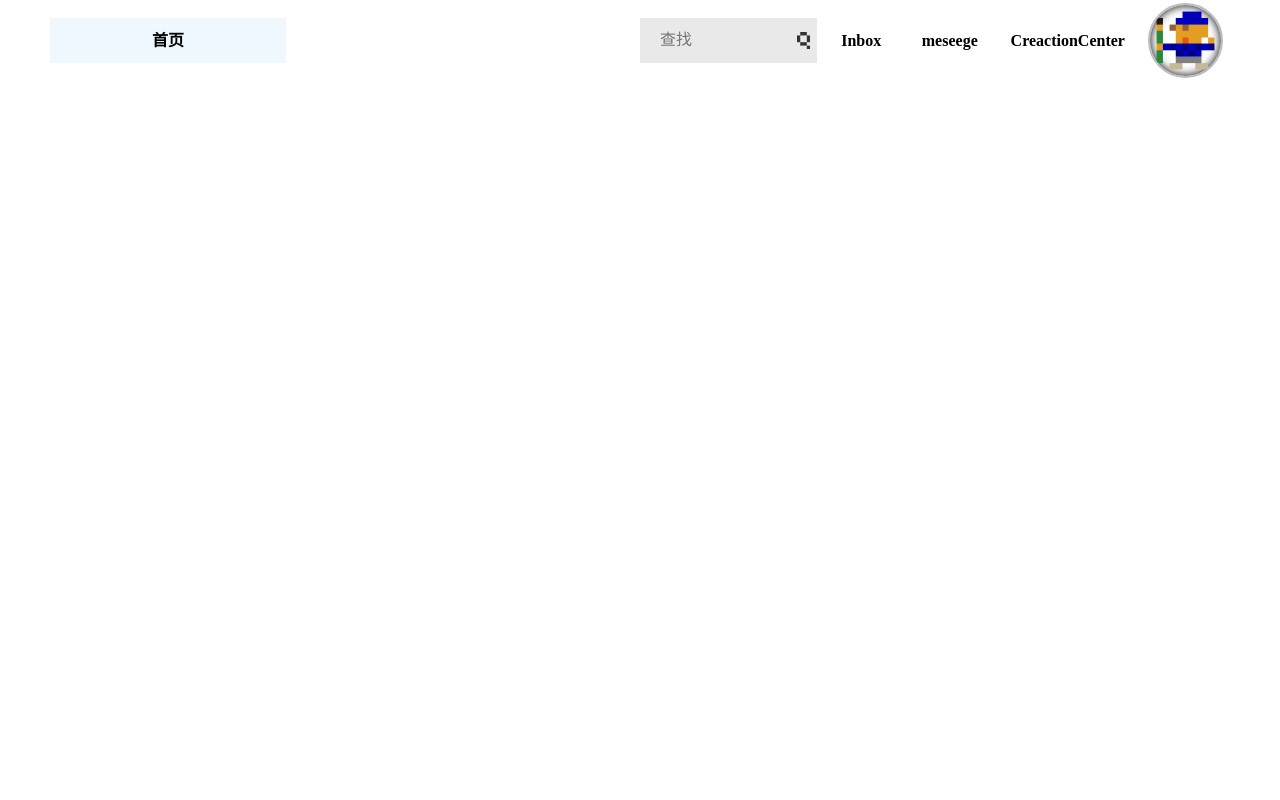
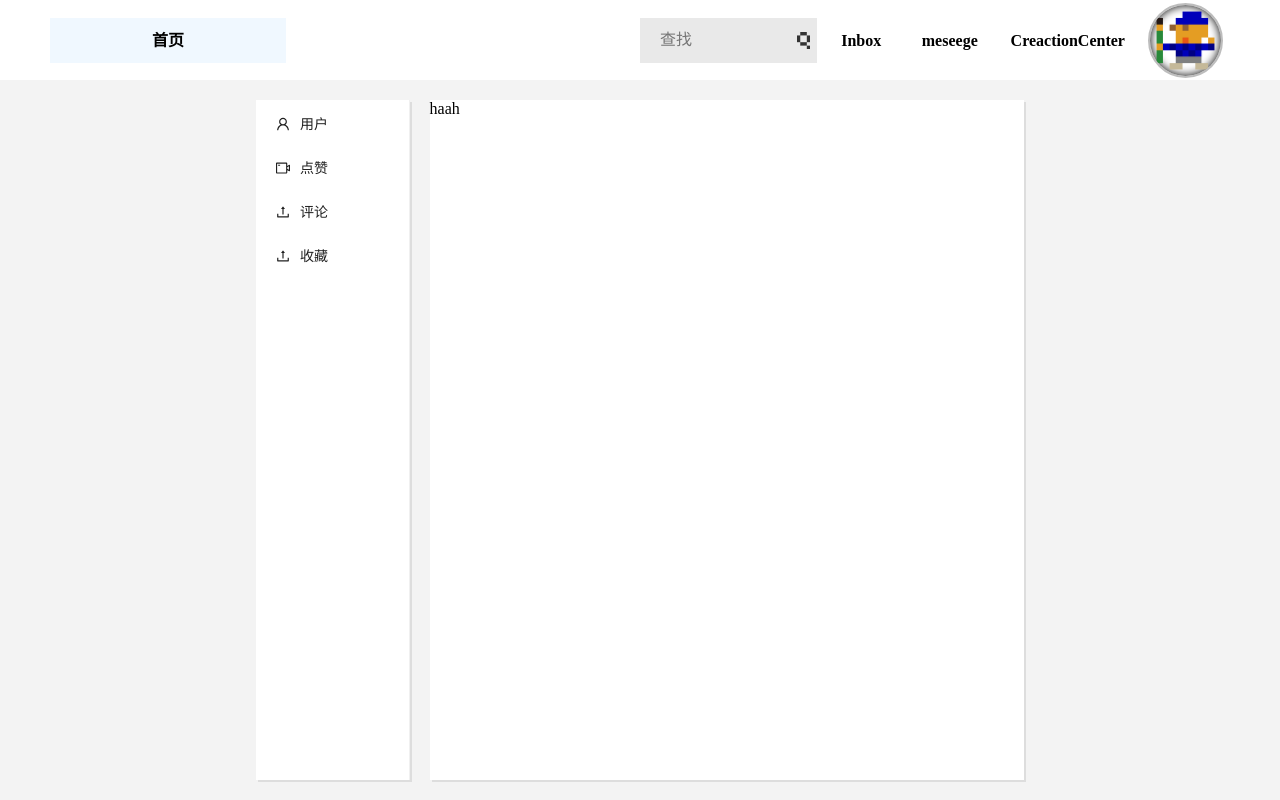
Before and after one commit to Kellen-liang/frond-end_development_community, a React (Vite) app: page /message in a window 1280 px wide. Built offline with nearby package versions, Linux system fonts and the light colour scheme.

Commit message:
feat:路由重写&message页面基本搭建

```diff
--- a/package.json
+++ b/package.json
@@ -9,6 +9,7 @@
     "preview": "vite preview"
   },
   "dependencies": {
+    "@ant-design/icons": "^5.0.1",
     "antd": "^5.2.3",
     "axios": "^1.3.4",
     "lodash": "^4.17.21",
--- a/src/App.css
+++ b/src/App.css
@@ -44,3 +44,9 @@
   left: 50%;
   transform: translate(-50%,-50%);
 }
+
+/* 卡片通用样式 */
+.commonCard {
+  background: #fff;
+  box-shadow: 2px 2px #ddd;
+}
--- a/src/App.jsx
+++ b/src/App.jsx
@@ -1,23 +1,25 @@
 import { useState, Suspense } from 'react'
-import { Routes, Route, useRoutes, useLocation } from 'react-router-dom'
+import { Routes, Route } from 'react-router-dom'
 import routes from './router'
 import HeaderNav from './component/HeaderNav'
+import 'antd/dist/antd';
 import './App.css'
 
+
 function App() {
-  const element = useRoutes(routes)
-  const location = useLocation()
-  console.log('location',location);
+  // console.log('routes',routes);
   return (
     <div className="App">
-      { location.pathname !== '/login' && location.pathname !== '/register' && <HeaderNav/>}
-      {/* <Routes>
+
+      {location.pathname !== '/login' && location.pathname !== '/register' && <HeaderNav />}
+      <Routes>
         {
-          element.map((item, key) => (
+          routes.map((item, key) => (
             <Route
               key={key}
               path={item.path}
               element={
+                //预加载显示
                 <Suspense
                   fallback={
                     <div>正在加载中...</div>
@@ -30,9 +32,7 @@ function App() {
             />
           ))
         }
-      </Routes> */}
-
-      {/* {element} */}
+      </Routes>
     </div>
   )
 }
--- a/src/page/Message/Dynamic/index.jsx
+++ b/src/page/Message/Comment/index.jsx
@@ -1,12 +1,12 @@
 import React from "react";
 // import styles from "./index.module.scss"
 
-const Index = (props) => {
+const Comment = (props) => {
   return (
     <header>
-      Dynamic
+      Comment
     </header>
   )
 }
 
-export default Index;
+export default Comment;
--- a/src/page/Message/User/index.jsx
+++ b/src/page/Message/User/index.jsx
@@ -1,6 +1,6 @@
 import React from "react";
 
-const Index = (props) => {
+function User(props) {
   return (
     <header>
       User
@@ -8,4 +8,4 @@ const Index = (props) => {
   )
 }
 
-export default Index;
+export default User;
--- a/src/page/Message/index.jsx
+++ b/src/page/Message/index.jsx
@@ -1,11 +1,61 @@
-import React from "react";
+import React, { Suspense } from "react";
 import styles from './index.module.scss'
-import { Menu } from 'antd';
+import { Menu } from 'antd'
+import {
+  UploadOutlined,
+  UserOutlined,
+  VideoCameraOutlined,
+} from '@ant-design/icons'
+import { Link, Routes, Route } from "react-router-dom";
+import { useRef } from "react";
+
 
 function Message(props) {
+
+  const menu = useRef([
+    {
+      key: '1',
+      icon: <UserOutlined />,
+      label: '用户'
+    },
+    {
+      key: '2',
+      icon: <VideoCameraOutlined />,
+      label: '点赞'
+    },
+    {
+      key: '3',
+      icon: <UploadOutlined />,
+      label: '评论'
+    },
+    {
+      key: '4',
+      icon: <UploadOutlined />,
+      label: '收藏'
+    },
+  ])
+  const menuKey= useRef(null)
+  const onClickMenu = ({ key }) => {
+    if (key === menuKey.current) {
+      return
+    }
+    menuKey.current = key
+    console.log(key);
+
+  }
+  console.log(menu.current);
   return (
     <div className={styles.messageContainer}>
-      <Menu></Menu>
+      <aside className={`${styles.messageLeft} commonCard`}>
+        <Menu
+          style={{ height: '100%' }}
+          items={menu.current}
+          onClick={onClickMenu}
+        />
+      </aside>
+      <article className={`${styles.messageRight} commonCard`}>
+        haah
+      </article>
     </div>
   )
 }
--- a/src/page/Message/index.module.scss
+++ b/src/page/Message/index.module.scss
@@ -1,6 +1,19 @@
 .messageContainer {
+  display: flex;
+  justify-content: space-between;
   height: calc(100vh - 120px);
-  width: 80%;
+  width: 60%;
   margin: 20px auto;
-  background: #eb7a7a;
+
+
+  .messageLeft {
+    width: 20%;
+    height: 100%;
+  }
+
+  .messageRight {
+    width: calc(100% - 20% - 20px);
+    height: 100%;
+    background: #fff;
+  }
 }
```
Also changed, not shown: src/component/CommentCard/index.jsx (added, +28 -0 lines), src/page/Message/Like/index.jsx (added, +12 -0 lines), src/router/index.jsx (+7 -21 lines), 1 other file (tests, documents, lock files or other folders).
